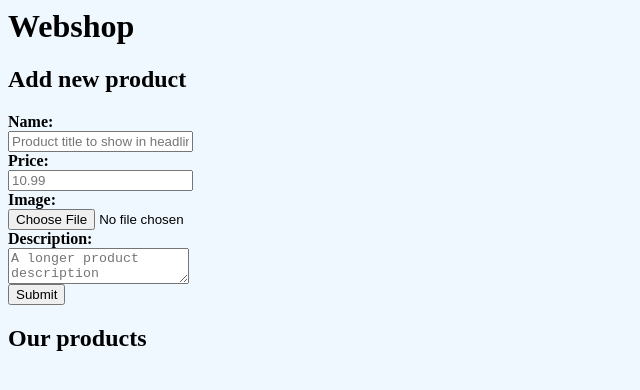
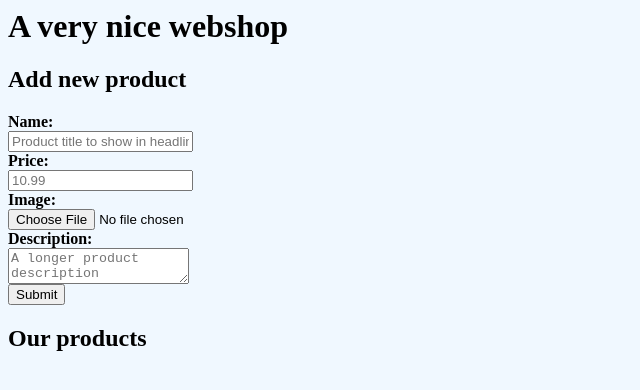
Before and after one commit to Westerdals/pro104-assignment-jhannes, a plain HTML site: page index.html in a window 1280 px wide. Shown: the whole page, without its empty margins (0-640 px from the left). Drawn offline with Linux system fonts and the light colour scheme.

Commit message:
Update titles

```diff
--- a/index.html
+++ b/index.html
@@ -1,12 +1,13 @@
 <html>
 <head>
+    <title>This is our webshop</title>
     <link rel="stylesheet" type="text/css" href="style.css" />
 </head>
 <body>
 <script src="webshop.js"></script>
 
 
-<h1>Webshop</h1>
+<h1>A very nice webshop</h1>
 
 
 <h2>Add new product</h2>
```
